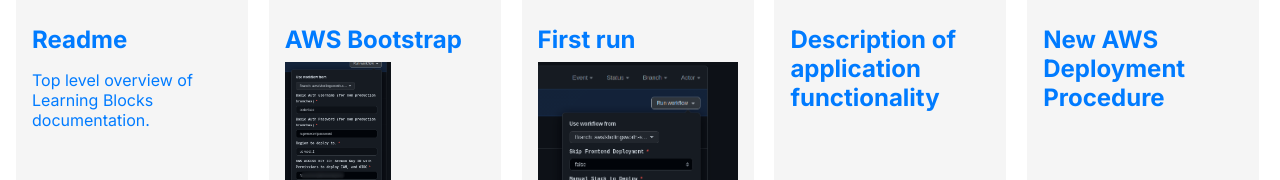
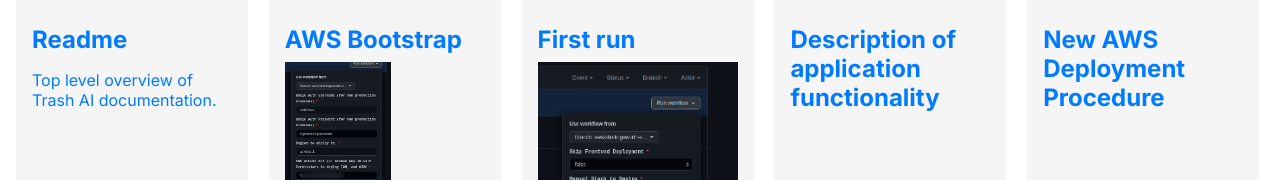
Before and after one commit to code4sac/projects, an Eleventy site: page content/trashai/index.html in a window 1280 px wide. Shown: the part 229-409 px from the top of the page. Built offline with nearby package versions, Linux system fonts and the light colour scheme; Eleventy itself is replaced by a stand-in of ours; files that its build step writes are made by us from their sources; a web font is replaced by a local one.

Commit message:
Add page for Trash AI.

```diff
--- a/content/trashai/index.html
+++ b/content/trashai/index.html
@@ -17,7 +17,7 @@
         <a href="https://github.com/code4sac/trash-ai/blob/aws/trashai-staging/docs/README.md"
            title="Web-based read me">
             <h2>Readme</h2>
-            <p>Top level overview of Learning Blocks documentation.</p>
+            <p>Top level overview of Trash AI documentation.</p>
         </a>
     </div>
     <div class="documentation-item">
```
